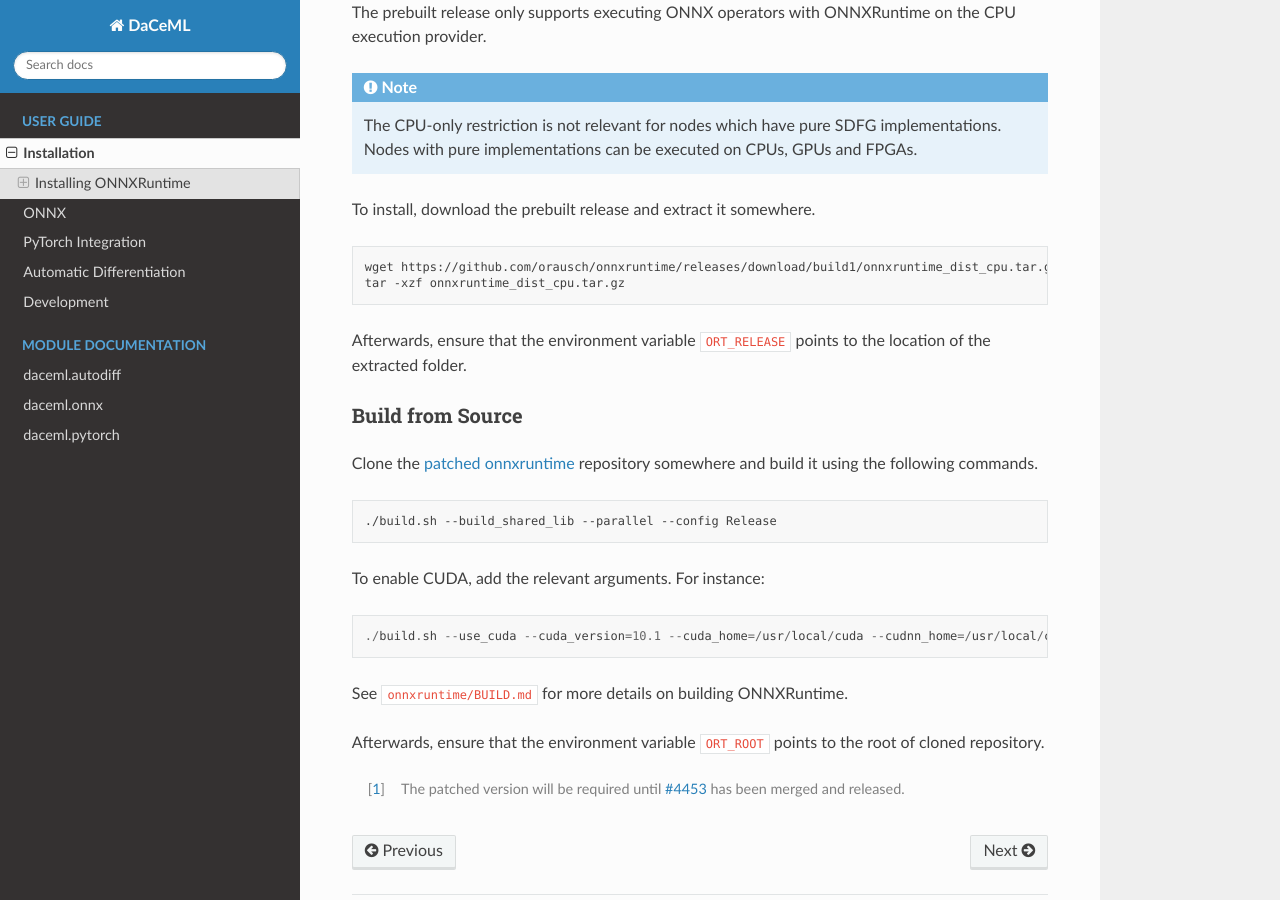
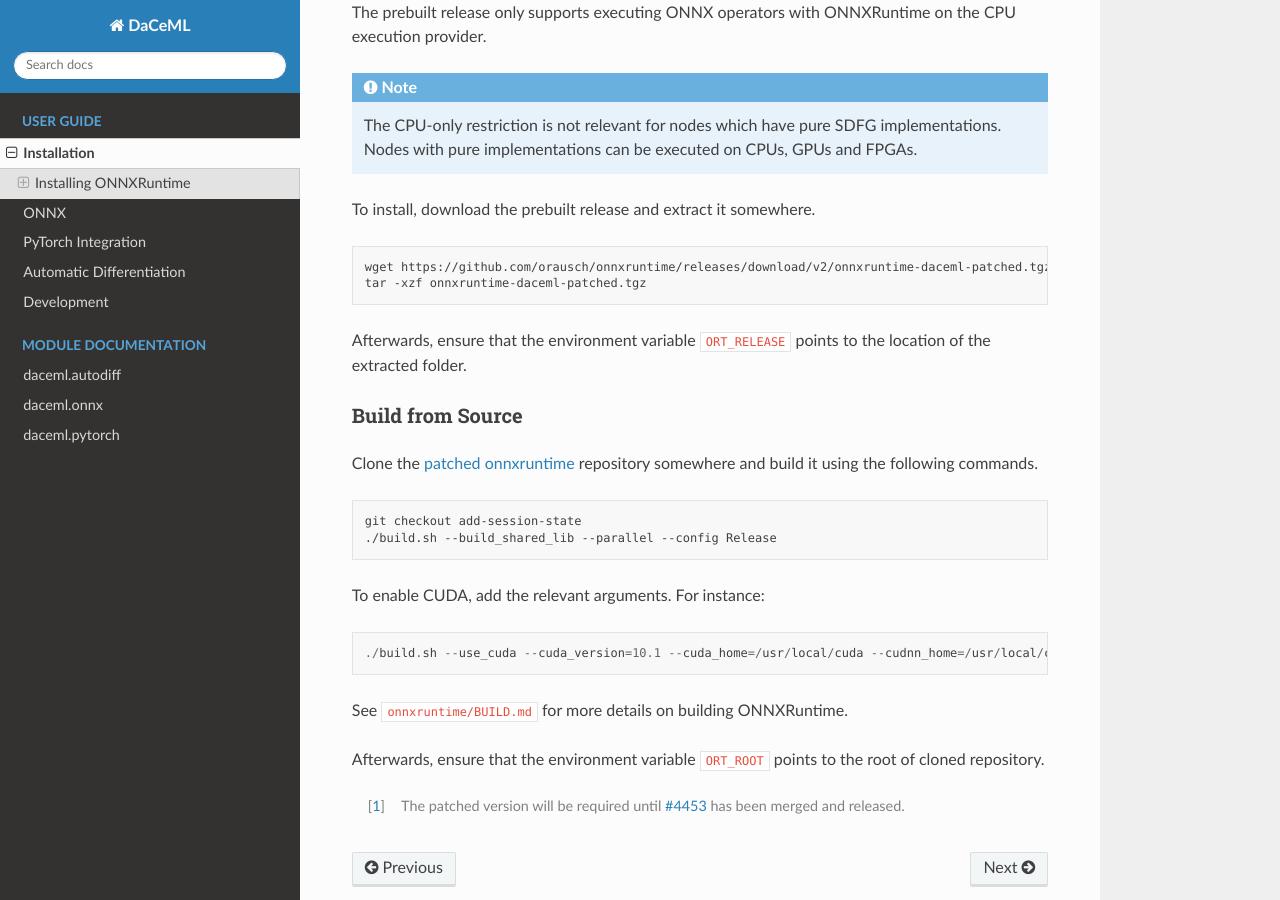
Before and after one commit to spcl/daceml, a Sphinx documentation site: the page built from doc/overviews/installation.rst, in a window 1280 px wide and 900 px high, scrolled down 622 px. Built offline with Sphinx 7.4.7 and the Read the Docs theme 2.0.0, drawn with Linux system fonts in a browser that asks for light colours.

Commit message:
Fix build issues

```diff
--- a/doc/overviews/installation.rst
+++ b/doc/overviews/installation.rst
@@ -28,8 +28,8 @@
 
 .. code-block:: bash
 
-     wget https://github.com/orausch/onnxruntime/releases/download/build1/onnxruntime_dist_cpu.tar.gz
-     tar -xzf onnxruntime_dist_cpu.tar.gz
+    wget https://github.com/orausch/onnxruntime/releases/download/v2/onnxruntime-daceml-patched.tgz
+    tar -xzf onnxruntime-daceml-patched.tgz
 
 Afterwards, ensure that the environment variable ``ORT_RELEASE`` points to the location of the extracted folder.
 
@@ -39,7 +39,8 @@
 
 .. code-block:: bash
 
-     ./build.sh --build_shared_lib --parallel --config Release
+    git checkout add-session-state
+    ./build.sh --build_shared_lib --parallel --config Release
 
 To enable CUDA, add the relevant arguments. For instance::
 
```
Also changed, not shown: 3 other files.
